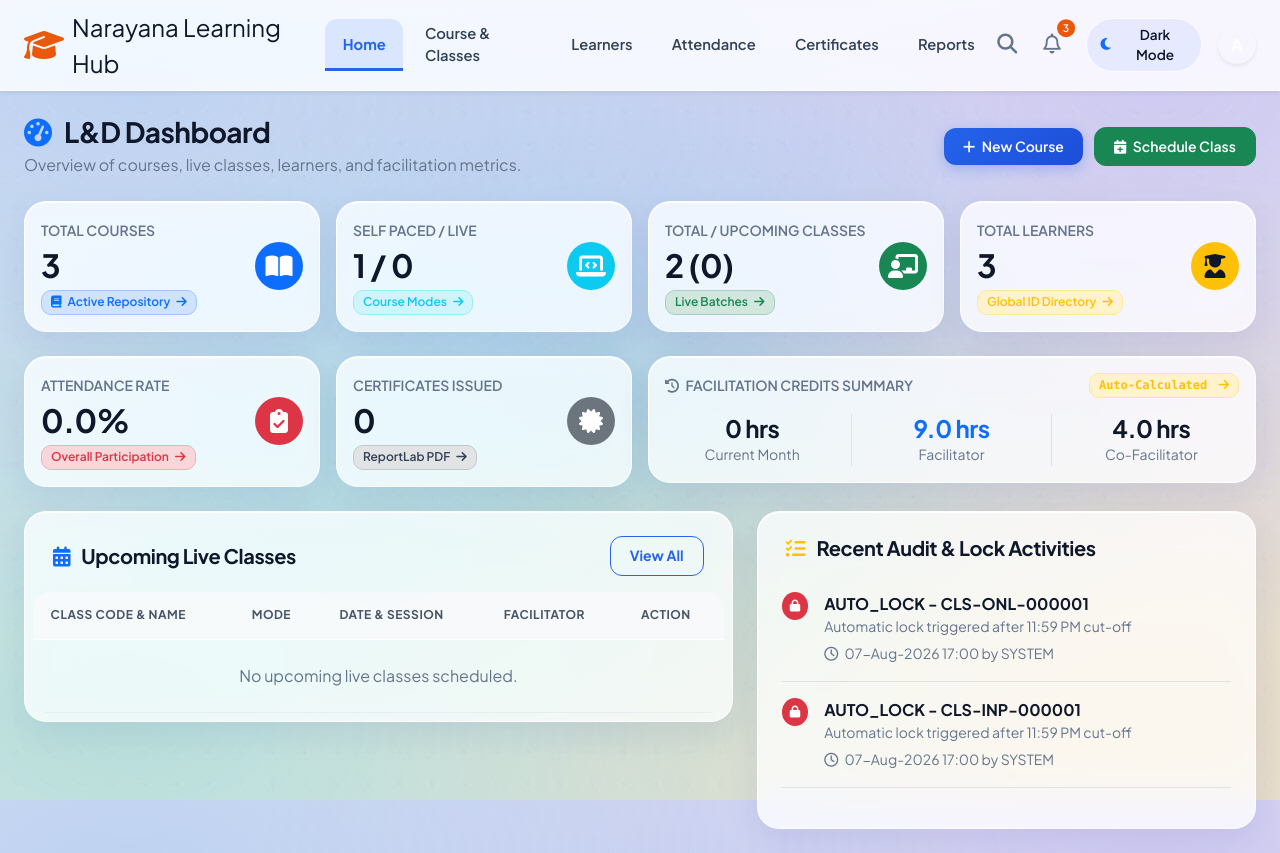
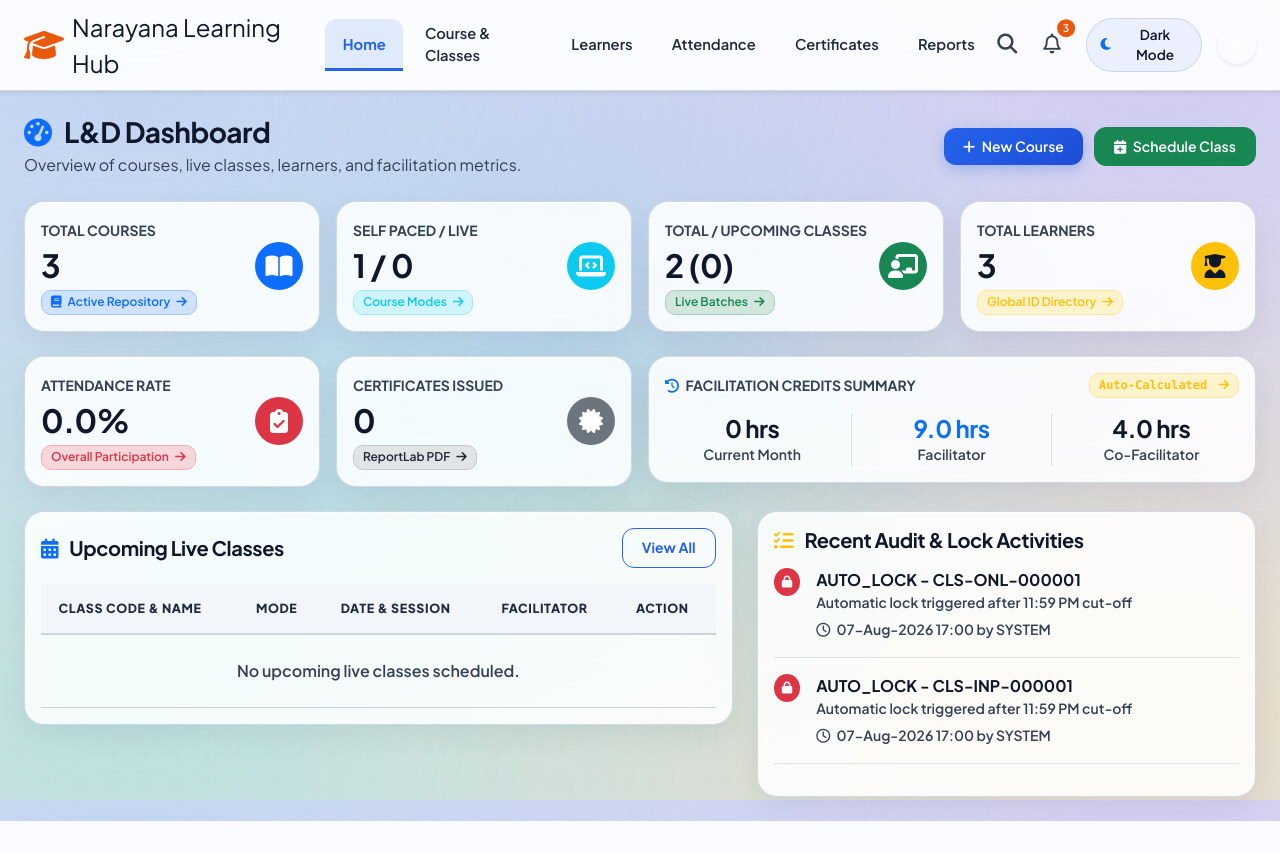
Before and after one commit to TnsSamanvitha18/NarayanaLMS, a Flask app: page /dashboard in a window 1280 px wide. After the commit the page ends 821 px from the top, so only its background shows below. Run offline with Flask 3, Linux system fonts and the light colour scheme; the visitor is signed in with stand-in values (Sample User, id 1); data comes from the database, SQL or seed files in the repository; data that the repository does not hold is empty.

Commit message:
Fix Light Mode text contrast for muted labels, audit descriptions, and clean up table header layout

```diff
--- a/app/static/css/style.css
+++ b/app/static/css/style.css
@@ -16,44 +16,44 @@
     }
 }
 
-/* --- Light Mode Color System (Modern Technological Glass) --- */
+/* --- Light Mode Color System (High Contrast Frosted Glass) --- */
 :root, [data-theme="light"] {
-    --bg-app: radial-gradient(at 10% 10%, rgba(59, 130, 246, 0.22) 0px, transparent 55%),
-              radial-gradient(at 90% 10%, rgba(139, 92, 246, 0.22) 0px, transparent 55%),
-              radial-gradient(at 90% 90%, rgba(245, 158, 11, 0.2) 0px, transparent 55%),
-              radial-gradient(at 10% 90%, rgba(16, 185, 129, 0.2) 0px, transparent 55%),
-              radial-gradient(at 50% 50%, rgba(6, 182, 212, 0.18) 0px, transparent 65%),
+    --bg-app: radial-gradient(at 10% 10%, rgba(59, 130, 246, 0.2) 0px, transparent 55%),
+              radial-gradient(at 90% 10%, rgba(139, 92, 246, 0.2) 0px, transparent 55%),
+              radial-gradient(at 90% 90%, rgba(245, 158, 11, 0.18) 0px, transparent 55%),
+              radial-gradient(at 10% 90%, rgba(16, 185, 129, 0.18) 0px, transparent 55%),
+              radial-gradient(at 50% 50%, rgba(6, 182, 212, 0.15) 0px, transparent 65%),
               #E2E8F0;
 
-    --bg-surface: rgba(255, 255, 255, 0.78);
-    --bg-surface-elevated: rgba(255, 255, 255, 0.88);
-    --bg-glass: rgba(255, 255, 255, 0.78);
+    --bg-surface: rgba(255, 255, 255, 0.88);
+    --bg-surface-elevated: rgba(255, 255, 255, 0.94);
+    --bg-glass: rgba(255, 255, 255, 0.88);
 
     --text-primary: #0F172A;
-    --text-secondary: #334155;
-    --text-muted: #64748B;
+    --text-secondary: #1E293B;
+    --text-muted: #334155;
 
-    --border-color: rgba(255, 255, 255, 0.8);
-    --border-subtle: rgba(226, 232, 240, 0.8);
+    --border-color: rgba(203, 213, 225, 0.9);
+    --border-subtle: rgba(226, 232, 240, 0.9);
 
     --brand-blue: #2563EB;
     --brand-blue-hover: #1D4ED8;
     --brand-orange: #EA580C;
 
-    --card-shadow: 0 12px 32px rgba(31, 38, 135, 0.08), inset 0 1px 1px rgba(255, 255, 255, 0.9);
-    --card-hover-shadow: 0 20px 42px rgba(37, 99, 235, 0.2);
+    --card-shadow: 0 10px 28px rgba(15, 23, 42, 0.06), inset 0 1px 1px rgba(255, 255, 255, 0.95);
+    --card-hover-shadow: 0 18px 38px rgba(37, 99, 235, 0.18);
 
-    --table-header-bg: rgba(248, 250, 252, 0.85);
-    --table-header-text: #475569;
-    --table-row-hover: rgba(255, 255, 255, 0.8);
-    --table-border: rgba(226, 232, 240, 0.7);
+    --table-header-bg: rgba(241, 245, 249, 0.85);
+    --table-header-text: #1E293B;
+    --table-row-hover: rgba(255, 255, 255, 0.9);
+    --table-border: #CBD5E1;
 
-    --input-bg: rgba(255, 255, 255, 0.85);
+    --input-bg: #FFFFFF;
     --input-border: #CBD5E1;
     --input-text: #0F172A;
 
-    --header-bg: rgba(255, 255, 255, 0.82);
-    --tech-grid-color: rgba(37, 99, 235, 0.09);
+    --header-bg: rgba(255, 255, 255, 0.92);
+    --tech-grid-color: rgba(37, 99, 235, 0.07);
 }
 
 /* --- Dark Mode Color System (Cyber Obsidian Glass) --- */
@@ -147,6 +147,10 @@ h1, h2, h3, h4, h5, h6 {
 
 .text-secondary {
     color: var(--text-secondary) !important;
+}
+
+[data-theme="light"] .text-muted {
+    color: #334155 !important; /* Sharp readable dark slate */
 }
 
 [data-theme="dark"] .text-dark,
@@ -185,7 +189,7 @@ h1, h2, h3, h4, h5, h6 {
     backdrop-filter: blur(20px) saturate(180%) !important;
     -webkit-backdrop-filter: blur(20px) saturate(180%) !important;
     border: 1.5px solid var(--border-color) !important;
-    border-radius: 22px !important;
+    border-radius: 20px !important;
     box-shadow: var(--card-shadow) !important;
     transition: transform 0.25s cubic-bezier(0.16, 1, 0.3, 1), box-shadow 0.25s ease, border-color 0.25s ease;
 }
@@ -386,14 +389,14 @@ h1, h2, h3, h4, h5, h6 {
     color: var(--text-muted);
 }
 
-/* --- Tables --- */
+/* --- Clean Table Header & Rows --- */
 .table {
     color: var(--text-primary);
     border-color: var(--table-border);
 }
 
 .table > :not(caption) > * > * {
-    padding: 0.9rem 1.1rem;
+    padding: 0.95rem 1.1rem;
     vertical-align: middle;
     background-color: transparent;
     color: var(--text-primary);
@@ -401,16 +404,17 @@ h1, h2, h3, h4, h5, h6 {
 }
 
 .table thead {
-    background-color: var(--table-header-bg);
+    background-color: var(--table-header-bg) !important;
 }
 
 .table thead th {
-    color: var(--table-header-text);
-    font-weight: 700;
+    color: var(--table-header-text) !important;
+    font-weight: 800;
     text-transform: uppercase;
-    font-size: 0.75rem;
-    letter-spacing: 0.5px;
-    border-bottom: 1.5px solid var(--border-color);
+    font-size: 0.78rem;
+    letter-spacing: 0.6px;
+    border-bottom: 2px solid var(--table-border) !important;
+    background-color: transparent !important;
 }
 
 .table-hover > tbody > tr:hover > * {
--- a/app/templates/dashboard/index.html
+++ b/app/templates/dashboard/index.html
@@ -19,13 +19,13 @@
     </div>
 </div>
 
-<!-- Stat Cards Grid - Frosted Glass & High Contrast -->
+<!-- Stat Cards Grid - Frosted Glass & Sharp Contrast -->
 <div class="row g-3 mb-4">
     <div class="col-xl-3 col-md-6">
         <div class="card card-stat card-stat-interactive p-3 shadow-sm" onclick="window.location.href='{{ url_for('courses.list_courses') }}';" title="Click to view Course Management">
             <div class="d-flex align-items-center justify-content-between">
                 <div>
-                    <span class="text-uppercase text-muted fw-semibold small">Total Courses</span>
+                    <span class="text-uppercase text-muted fw-bold small">Total Courses</span>
                     <h2 class="fw-bold text-dark my-1">{{ total_courses }}</h2>
                     <span class="badge bg-primary-subtle text-primary border border-primary-subtle">
                         <i class="fa-solid fa-book me-1"></i> Active Repository <i class="fa-solid fa-arrow-right ms-1"></i>
@@ -41,7 +41,7 @@
         <div class="card card-stat card-stat-interactive p-3 shadow-sm" onclick="window.location.href='{{ url_for('courses.list_courses') }}';" title="Click to view Course Modes">
             <div class="d-flex align-items-center justify-content-between">
                 <div>
-                    <span class="text-uppercase text-muted fw-semibold small">Self Paced / Live</span>
+                    <span class="text-uppercase text-muted fw-bold small">Self Paced / Live</span>
                     <h2 class="fw-bold text-dark my-1">{{ self_paced_courses }} / {{ live_courses }}</h2>
                     <span class="badge bg-info-subtle text-info border border-info-subtle">Course Modes <i class="fa-solid fa-arrow-right ms-1"></i></span>
                 </div>
@@ -55,7 +55,7 @@
         <div class="card card-stat card-stat-interactive p-3 shadow-sm" onclick="window.location.href='{{ url_for('courses.list_courses') }}';" title="Click to view Classes & Batches">
             <div class="d-flex align-items-center justify-content-between">
                 <div>
-                    <span class="text-uppercase text-muted fw-semibold small">Total / Upcoming Classes</span>
+                    <span class="text-uppercase text-muted fw-bold small">Total / Upcoming Classes</span>
                     <h2 class="fw-bold text-dark my-1">{{ total_classes }} ({{ upcoming_classes_count }})</h2>
                     <span class="badge bg-success-subtle text-success border border-success-subtle">Live Batches <i class="fa-solid fa-arrow-right ms-1"></i></span>
                 </div>
@@ -69,7 +69,7 @@
         <div class="card card-stat card-stat-interactive p-3 shadow-sm" onclick="window.location.href='{{ url_for('learners.list_learners') }}';" title="Click to view Learner Directory">
             <div class="d-flex align-items-center justify-content-between">
                 <div>
-                    <span class="text-uppercase text-muted fw-semibold small">Total Learners</span>
+                    <span class="text-uppercase text-muted fw-bold small">Total Learners</span>
                     <h2 class="fw-bold text-dark my-1">{{ total_learners }}</h2>
                     <span class="badge bg-warning-subtle text-warning border border-warning-subtle">Global ID Directory <i class="fa-solid fa-arrow-right ms-1"></i></span>
                 </div>
@@ -86,7 +86,7 @@
         <div class="card card-stat card-stat-interactive p-3 shadow-sm" onclick="window.location.href='{{ url_for('attendance.list_attendance') }}';" title="Click to view Attendance Logs">
             <div class="d-flex align-items-center justify-content-between">
                 <div>
-                    <span class="text-uppercase text-muted fw-semibold small">Attendance Rate</span>
+                    <span class="text-uppercase text-muted fw-bold small">Attendance Rate</span>
                     <h2 class="fw-bold text-dark my-1">{{ attendance_pct }}%</h2>
                     <span class="badge bg-danger-subtle text-danger border border-danger-subtle">Overall Participation <i class="fa-solid fa-arrow-right ms-1"></i></span>
                 </div>
@@ -100,7 +100,7 @@
         <div class="card card-stat card-stat-interactive p-3 shadow-sm" onclick="window.location.href='{{ url_for('certificates.list_certificates') }}';" title="Click to view Certificates Issued">
             <div class="d-flex align-items-center justify-content-between">
                 <div>
-                    <span class="text-uppercase text-muted fw-semibold small">Certificates Issued</span>
+                    <span class="text-uppercase text-muted fw-bold small">Certificates Issued</span>
                     <h2 class="fw-bold text-dark my-1">{{ certificates_count }}</h2>
                     <span class="badge bg-secondary-subtle text-secondary border border-secondary-subtle">ReportLab PDF <i class="fa-solid fa-arrow-right ms-1"></i></span>
                 </div>
@@ -114,21 +114,21 @@
     <div class="col-xl-6 col-md-12">
         <div class="card card-stat card-stat-interactive p-3 shadow-sm" onclick="window.location.href='{{ url_for('reports.index') }}';" title="Click to view Facilitation Reports">
             <div class="d-flex align-items-center justify-content-between mb-2">
-                <span class="text-uppercase text-muted fw-semibold small"><i class="fa-solid fa-clock-rotate-left me-1"></i> Facilitation Credits Summary</span>
+                <span class="text-uppercase text-muted fw-bold small"><i class="fa-solid fa-clock-rotate-left me-1 text-primary"></i> Facilitation Credits Summary</span>
                 <span class="badge bg-warning-subtle text-warning border border-warning-subtle font-monospace fw-bold">Auto-Calculated <i class="fa-solid fa-arrow-right ms-1"></i></span>
             </div>
             <div class="row text-center pt-2">
                 <div class="col-4 border-end">
                     <h4 class="fw-bold text-dark mb-0">{{ current_month_hours }} hrs</h4>
-                    <small class="text-muted">Current Month</small>
+                    <small class="text-muted fw-semibold">Current Month</small>
                 </div>
                 <div class="col-4 border-end">
                     <h4 class="fw-bold text-primary mb-0">{{ overall_facilitator_hours }} hrs</h4>
-                    <small class="text-muted">Facilitator</small>
+                    <small class="text-muted fw-semibold">Facilitator</small>
                 </div>
                 <div class="col-4">
                     <h4 class="fw-bold text-dark mb-0">{{ overall_co_facilitator_hours }} hrs</h4>
-                    <small class="text-muted">Co-Facilitator</small>
+                    <small class="text-muted fw-semibold">Co-Facilitator</small>
                 </div>
             </div>
         </div>
@@ -139,13 +139,12 @@
 <div class="row g-4">
     <!-- Upcoming Classes -->
     <div class="col-lg-7">
-        <div class="card border-0 shadow-sm p-2">
-            <div class="card-header py-3 d-flex align-items-center justify-content-between border-0">
+        <div class="card border-0 shadow-sm p-3">
+            <div class="d-flex align-items-center justify-content-between mb-3">
                 <h5 class="fw-bold text-dark mb-0"><i class="fa-solid fa-calendar-days me-2 text-primary"></i> Upcoming Live Classes</h5>
                 <a href="{{ url_for('classes.list_classes') }}" class="btn btn-sm btn-outline-primary fw-bold">View All</a>
             </div>
-            <div class="card-body p-0">
-                <div class="table-responsive rounded-4 overflow-hidden">
+            <div class="table-responsive">
                 <table class="table table-hover align-middle mb-0">
                     <thead>
                         <tr>
@@ -161,7 +160,7 @@
                         <tr>
                             <td>
                                 <div class="fw-bold text-dark">{{ c.class_name }}</div>
-                                    <small class="text-muted">{{ c.class_id }}</small>
+                                <small class="text-muted fw-semibold">{{ c.class_id }}</small>
                             </td>
                             <td>
                                 <span class="badge {% if c.class_mode == 'Online' %}bg-info-subtle text-info{% else %}bg-success-subtle text-success{% endif %}">
@@ -169,8 +168,8 @@
                                 </span>
                             </td>
                             <td>
-                                    <div>{{ c.class_date.strftime('%d-%b-%Y') }}</div>
-                                    <small class="text-muted">{{ c.session_time }}</small>
+                                <div class="fw-semibold">{{ c.class_date.strftime('%d-%b-%Y') }}</div>
+                                <small class="text-muted fw-semibold">{{ c.session_time }}</small>
                             </td>
                             <td>{{ c.facilitator_name }}</td>
                             <td>
@@ -181,7 +180,7 @@
                         </tr>
                         {% else %}
                         <tr>
-                                <td colspan="5" class="text-center py-4 text-muted">No upcoming live classes scheduled.</td>
+                            <td colspan="5" class="text-center py-4 text-muted fw-semibold">No upcoming live classes scheduled.</td>
                         </tr>
                         {% endfor %}
                     </tbody>
@@ -189,15 +188,13 @@
             </div>
         </div>
     </div>
-    </div>
 
     <!-- Recent Audit Activities -->
     <div class="col-lg-5">
-        <div class="card border-0 shadow-sm p-2">
-            <div class="card-header py-3 border-0">
+        <div class="card border-0 shadow-sm p-3">
+            <div class="mb-3">
                 <h5 class="fw-bold text-dark mb-0"><i class="fa-solid fa-list-check me-2 text-warning"></i> Recent Audit & Lock Activities</h5>
             </div>
-            <div class="card-body p-3">
             <div class="timeline">
                 {% for act in recent_activities %}
                 <div class="d-flex mb-3 pb-3 border-bottom">
@@ -212,16 +209,15 @@
                     </div>
                     <div>
                         <div class="fw-bold text-dark fs-6">{{ act.action }} - {{ act.entity_id }}</div>
-                            <small class="text-muted d-block mb-1">{{ act.reason }}</small>
-                            <small class="text-xs text-muted"><i class="fa-regular fa-clock me-1"></i> {{ act.timestamp.strftime('%d-%b-%Y %H:%M') }} by {{ act.performed_by }}</small>
+                        <small class="text-muted fw-semibold d-block mb-1">{{ act.reason }}</small>
+                        <small class="text-xs text-muted fw-semibold"><i class="fa-regular fa-clock me-1"></i> {{ act.timestamp.strftime('%d-%b-%Y %H:%M') }} by {{ act.performed_by }}</small>
                     </div>
                 </div>
                 {% else %}
-                    <div class="text-center text-muted py-3">No recent activities logged.</div>
+                <div class="text-center text-muted fw-semibold py-3">No recent activities logged.</div>
                 {% endfor %}
             </div>
         </div>
     </div>
 </div>
-</div>
 {% endblock %}
```
Also changed, not shown: other parts of app/static/css/style.css (+18 -19 lines). Lines whose indentation alone changed are shown as unchanged.
